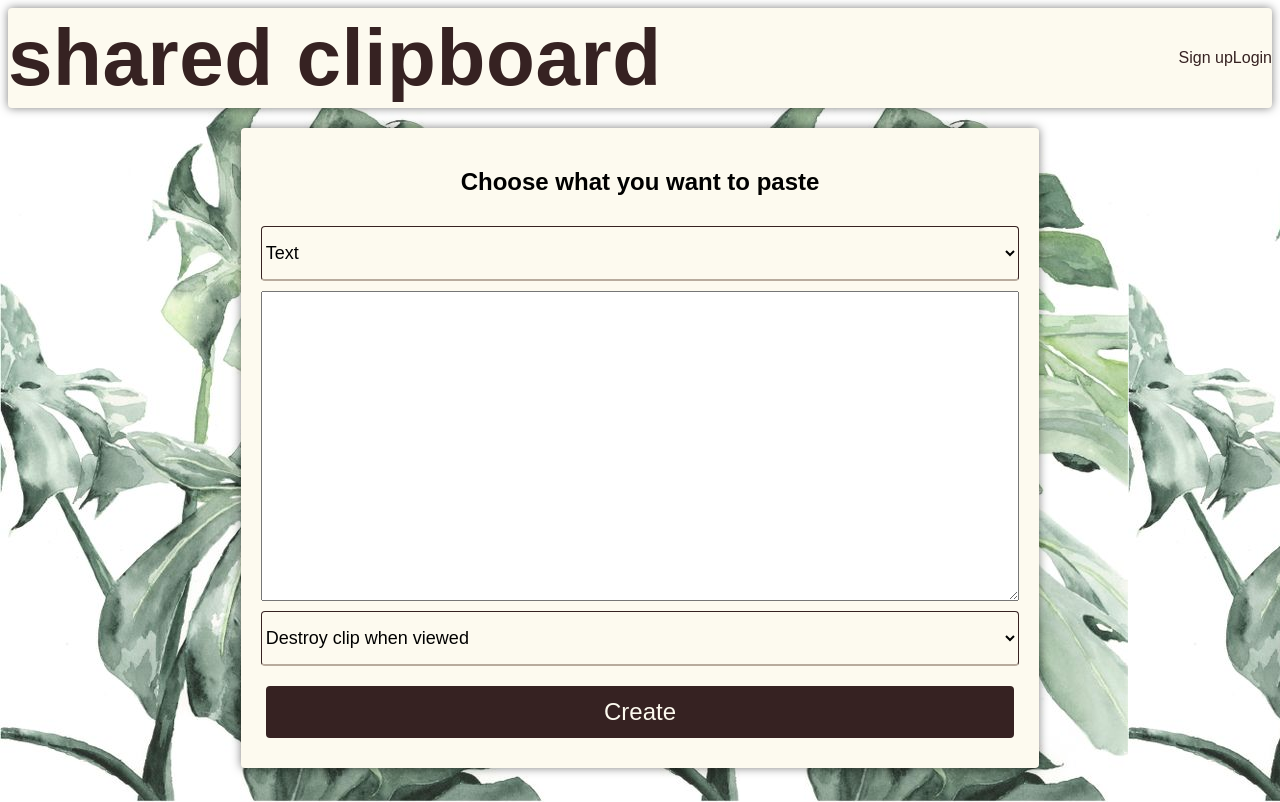
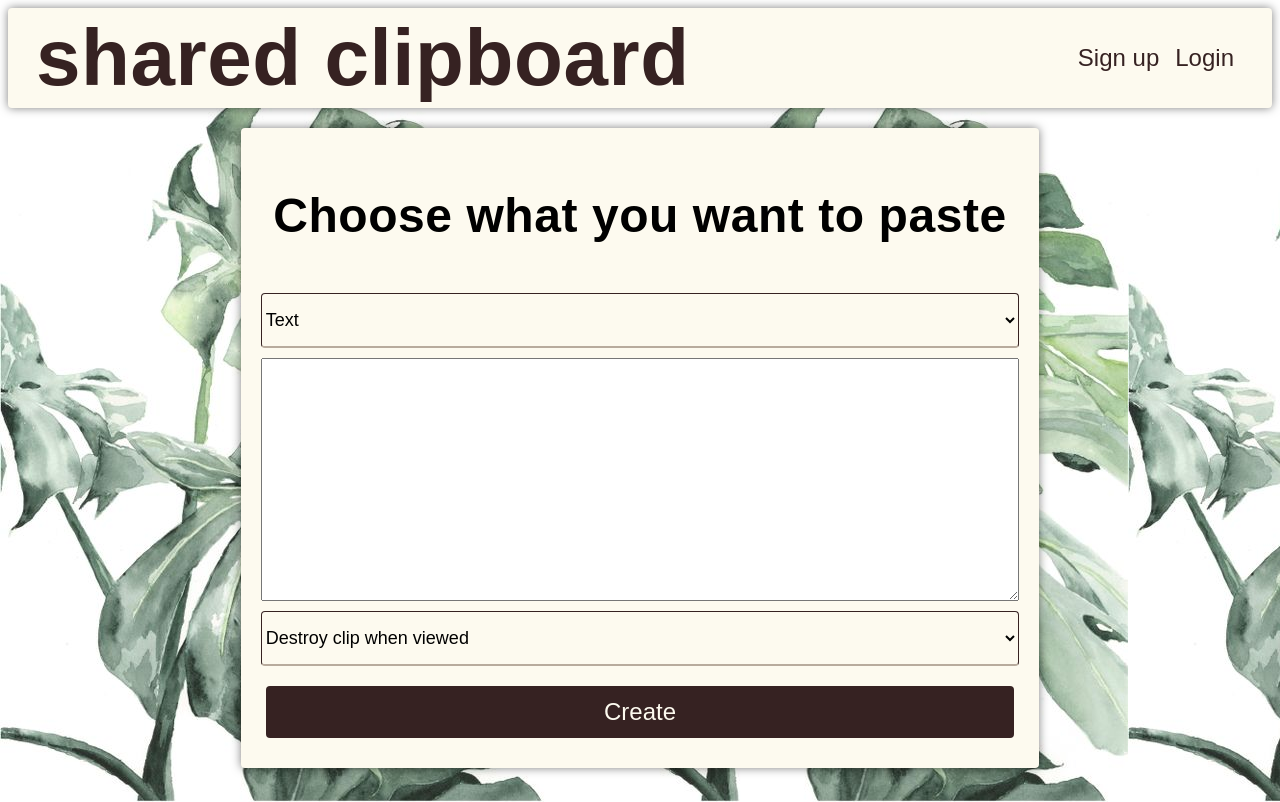
Before and after one commit to pepilipep/shared-clipboard, a PHP site: page /clips/index.html in a window 1280 px wide. Run offline with PHP 8.4, Linux system fonts and the light colour scheme; data that the repository does not hold is empty.

Commit message:
:lipstick:

```diff
--- a/public/clips/index.html
+++ b/public/clips/index.html
@@ -10,7 +10,7 @@
   <script async src="/js/clip.js"></script>
   <body>
     <header id="header"></header>
-    <div class="form-wrapper">
+    <div class="main-wrapper">
       <form id="clip" class="panel-container" accept-charset="utf-8">
         <label for="content-type">
           <h2>Choose what you want to paste</h2>
@@ -20,7 +20,7 @@
           <option value="file">File</option>
         </select>
         <div id="content-wrapper">
-          <textarea id="content"> </textarea>
+          <textarea id="content" class="content-textarea"></textarea>
         </div>
         <select id="expiry-time" name="expiry-time" class="form-element">
           <option value="0">Destroy clip when viewed</option>
--- a/public/css/clips.css
+++ b/public/css/clips.css
@@ -1,14 +1,35 @@
-
 #content-wrapper {
     display: flex;
-    align-items: stretch;
     flex-grow: 10;
+    width: 100%;
+    justify-content: center;
+    align-items: center;
 }
 
-#content {
+.content-textarea {
+    height: 100%;
     width: 100%;
 }
 
 #clip {
     width: 60%;
 }
+
+#upload-button {
+    height: 80%;
+    width: 30%;
+}
+
+#upload-form {
+    height: 80%;
+    display: flex;
+    flex-direction: column;
+    align-items: stretch;
+    justify-content: space-between;
+}
+
+#subscribe-button {
+    position: absolute;
+    top: 55px;
+    right: 0;
+}
--- /dev/null
+++ b/public/css/created.css
@@ -0,0 +1,4 @@
+.copy-box {
+    display: flex;
+    justify-content: center;
+}
--- a/public/css/forms.css
+++ b/public/css/forms.css
@@ -1,11 +1,3 @@
-
-.form-wrapper {
-    display: flex;
-    justify-content: center;
-    height: calc(85%);
-    width: 100%;
-}
-
 .form-element {
     margin: 10px 0px;
 }
--- a/public/css/main.css
+++ b/public/css/main.css
@@ -20,11 +20,13 @@ header {
     margin-bottom: 20px;
     box-shadow: 0 0 10px rgba(0, 0, 0, 0.5);
     border-radius: 4px;
+    padding: 0 20px;
 }
 
 .header-actions-wrapper {
     display: flex;
     align-items: center;
+    padding: 10px;
 }
 
 form {
@@ -61,22 +63,34 @@ h1 {
     letter-spacing: 0.035rem;
 }
 
+h2 {
+    font-size: 3rem;
+    letter-spacing: 0.035rem;
+}
+
+p {
+    font-size: 20px;
+}
+
 a {
     text-decoration: none;
     color: #362222;
+    padding: 0 8px;
+    font-size: x-large;
 }
 
 select {
     border: 1px groove #362222;
     border-radius: 4px;
-    border-style:groove;
+    border-style: groove;
 }
 
 input {
     border: 0;
 }
 
-input, select {
+input,
+select {
     outline: 0;
     background-color: transparent;
     border-bottom: 2px #b8ab9d solid;
@@ -87,10 +101,16 @@ input, select {
     cursor: pointer;
 }
 
-input:hover, select:hover {
+input:hover,
+select:hover {
     border-radius: 4px;
     box-shadow: 0 0 10px rgba(0, 0, 0, 0.2);
     border-color: #362222;
+}
+
+textarea {
+    outline-color: black;
+    font-size: 18px;
 }
 
 .panel-container {
@@ -103,11 +123,13 @@ input:hover, select:hover {
     display: flex;
     flex-direction: column;
     justify-content: space-around;
+    align-items: stretch;
     padding: 20px;
+    position: relative;
 }
 
 .smaller-container {
-    height: 30%;
+    height: 40%;
     width: 40%;
 }
 
@@ -118,3 +140,10 @@ input:hover, select:hover {
     height: 70%;
     box-shadow: 0 4px 10px rgba(0, 0, 0, 0.5);
 }
+
+.main-wrapper {
+    display: flex;
+    justify-content: center;
+    height: calc(85%);
+    width: 100%;
+}
--- a/public/index.html
+++ b/public/index.html
@@ -9,10 +9,10 @@
   </head>
   <body>
     <header id="header"></header>
-    <div class="form-wrapper">
+    <div class="main-wrapper">
       <section id="intro" class="panel-container smaller-container">
         <h2>Start Clippin:</h2>
-        <label for="clip-url">Choose URL. Example: coolio</label>
+        <p>Choose URL. Example: coolio</p>
         <input type="text" id="clip-url" placeholder="URL" />
         <button onclick="goToClip()">GO!</button>
       </section>
--- a/public/js/header.js
+++ b/public/js/header.js
@@ -3,13 +3,13 @@ const header = document.getElementById('header')
 window.addEventListener('load', async (e) => {
     const logged = await isLoggedIn()
 
+    const headerLink = document.createElement('a')
     const headerH1 = document.createElement('h1')
-    const headerLink = document.createElement('a')
-    headerLink.innerText = 'shared clipboard'
+    headerH1.innerText = 'shared clipboard'
     headerLink.href = '/'
-    headerH1.appendChild(headerLink)
+    headerLink.appendChild(headerH1)
 
-    header.replaceChildren(headerH1)
+    header.replaceChildren(headerLink)
 
     const headerActionsWrapper = document.createElement('div')
     headerActionsWrapper.className = 'header-actions-wrapper'
--- a/public/login.html
+++ b/public/login.html
@@ -9,7 +9,7 @@
   <script async src="/js/header.js"></script>
   <body>
     <header id="header"></header>
-    <div class="form-wrapper">
+    <div class="main-wrapper">
       <div class="auth-container">
         <form id="login" class="panel-container" accept-charset="utf-8">
           <h1>log in</h1>
--- a/public/register.html
+++ b/public/register.html
@@ -9,7 +9,7 @@
   <script async src="/js/header.js"></script>
   <body>
     <header id="header"></header>
-    <div class="form-wrapper">
+    <div class="main-wrapper">
       <div class="auth-container">
         <form id="register" class="panel-container" accept-charset="utf-8">
           <h1>sign up</h1>
```
Also changed, not shown: public/created.html (added, +23 -0 lines), public/js/clip.js (+27 -14 lines), public/js/created.js (added, +15 -0 lines), public/img/file.png (added).
